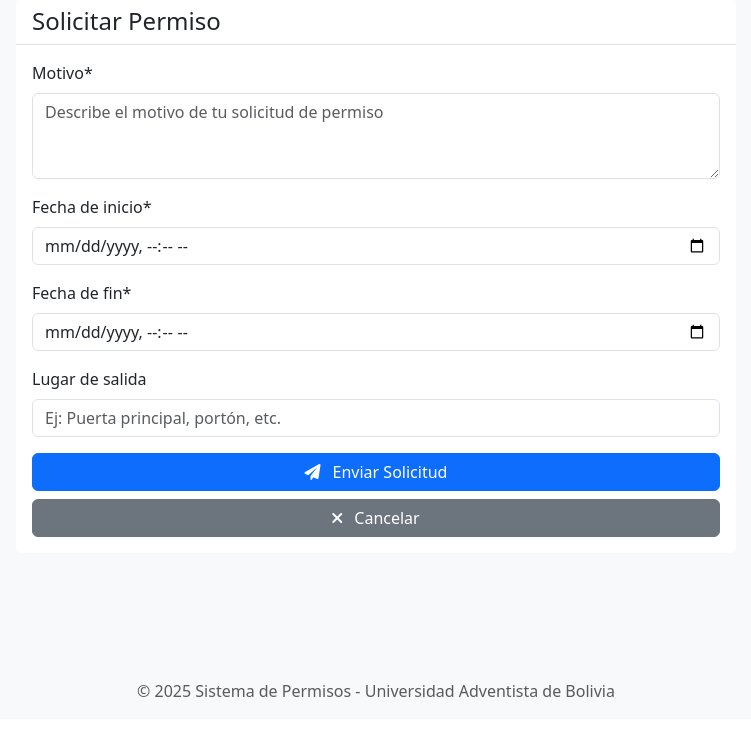
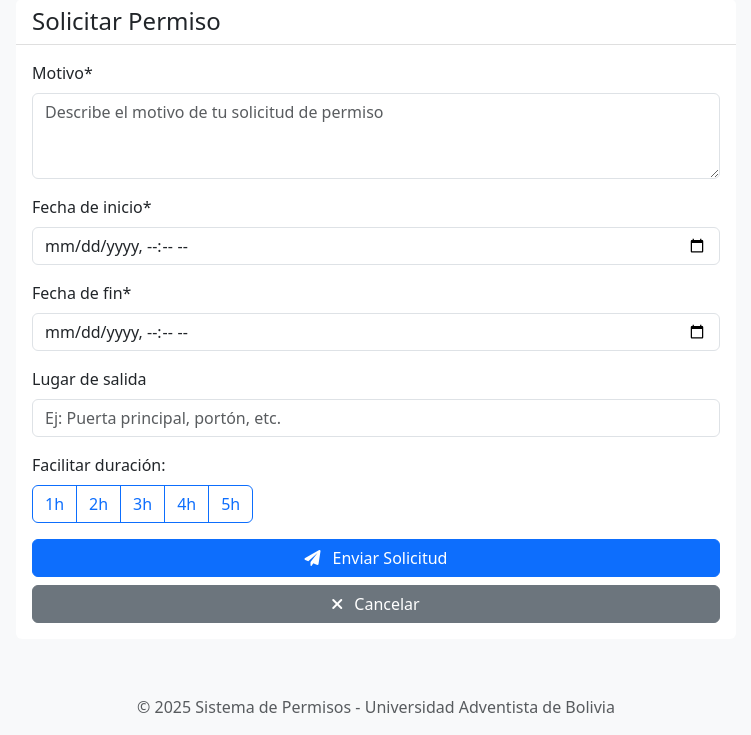
Before and after one commit to piano7check/g5-permisos-internos, a Django app: template templates/permissions/request.html in a window 1280 px wide. Shown: the part 81-816 px from the top of the page, without its empty margins (264-1015 px from the left). Before the commit the page ends 778 px from the top, so only its background shows below. Run offline with Django 5.2, Linux system fonts and the light colour scheme; the template is opened without the code that fills it: values that come from a table or form of the project are taken from there, others are empty; a user stored in the database is signed in; tables that the repository leaves empty hold one stand-in row (values such as "Sample post"); parts of the project's set-up code (start-up, migrations or seed data) failed here and were passed over; some libraries are stand-ins or nearby versions.

Commit message:
Cambios de la rama Jhoseb

```diff
--- a/templates/permissions/request.html
+++ b/templates/permissions/request.html
@@ -29,6 +29,16 @@
                         <div class="mb-3">
                             <label for="lugar_salida" class="form-label">Lugar de salida</label>
                             <input type="text" class="form-control" id="lugar_salida" name="lugar_salida" placeholder="Ej: Puerta principal, portón, etc." required>
+                        </div>
+                        <div class="mb-3">
+                            <label class="form-label">Facilitar duración:</label><br>
+                            <div class="btn-group" role="group" aria-label="Facilitación de horas">
+                                <button type="button" class="btn btn-outline-primary facil-btn" data-hours="1">1h</button>
+                                <button type="button" class="btn btn-outline-primary facil-btn" data-hours="2">2h</button>
+                                <button type="button" class="btn btn-outline-primary facil-btn" data-hours="3">3h</button>
+                                <button type="button" class="btn btn-outline-primary facil-btn" data-hours="4">4h</button>
+                                <button type="button" class="btn btn-outline-primary facil-btn" data-hours="5">5h</button>
+                            </div>
                         </div>
                         <div class="d-grid gap-2">
                             <button type="submit" class="btn btn-primary">
@@ -98,6 +108,34 @@ document.addEventListener('DOMContentLoaded', function() {
             e.preventDefault();
         }
     });
+
+    // Botones de facilitación para duración de horas
+    const facilBtns = document.querySelectorAll('.facil-btn');
+    facilBtns.forEach(btn => {
+        btn.addEventListener('click', function() {
+            const hours = parseInt(this.getAttribute('data-hours'));
+            const startInput = document.getElementById('id_start_date');
+            const endInput = document.getElementById('id_end_date');
+            if (!startInput.value) {
+                alert('Primero debes seleccionar la Fecha y Hora de Inicio.');
+                startInput.focus();
+                return;
+            }
+            const startDate = new Date(startInput.value);
+            if (isNaN(startDate.getTime())) {
+                alert('La Fecha y Hora de Inicio no es válida.');
+                startInput.focus();
+                return;
+            }
+            // Sumar las horas seleccionadas
+            const endDate = new Date(startDate.getTime() + hours * 60 * 60 * 1000);
+            // Formatear a yyyy-MM-ddTHH:mm (para input type datetime-local)
+            const pad = n => n.toString().padStart(2, '0');
+            const formatted = `${endDate.getFullYear()}-${pad(endDate.getMonth()+1)}-${pad(endDate.getDate())}T${pad(endDate.getHours())}:${pad(endDate.getMinutes())}`;
+            endInput.value = formatted;
+            endInput.dispatchEvent(new Event('change'));
+        });
+    });
 });
 </script>
 {% endblock %}
```
